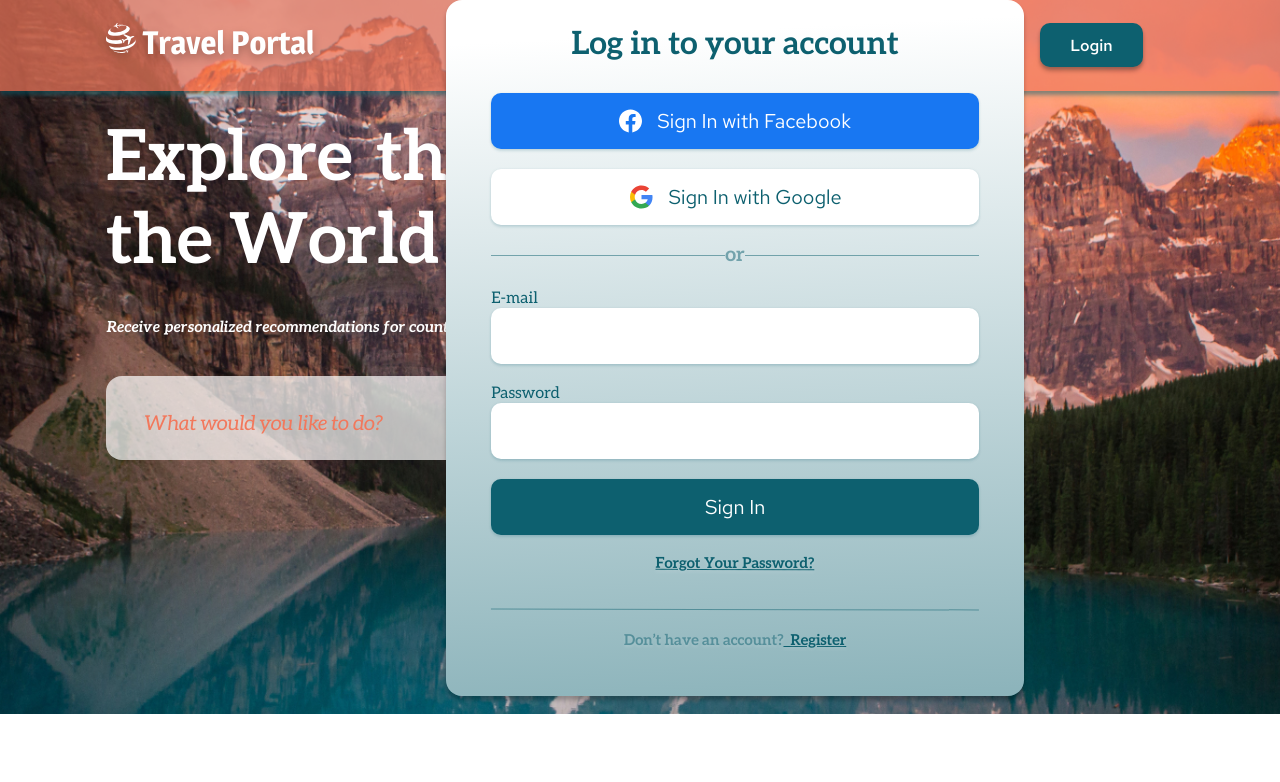
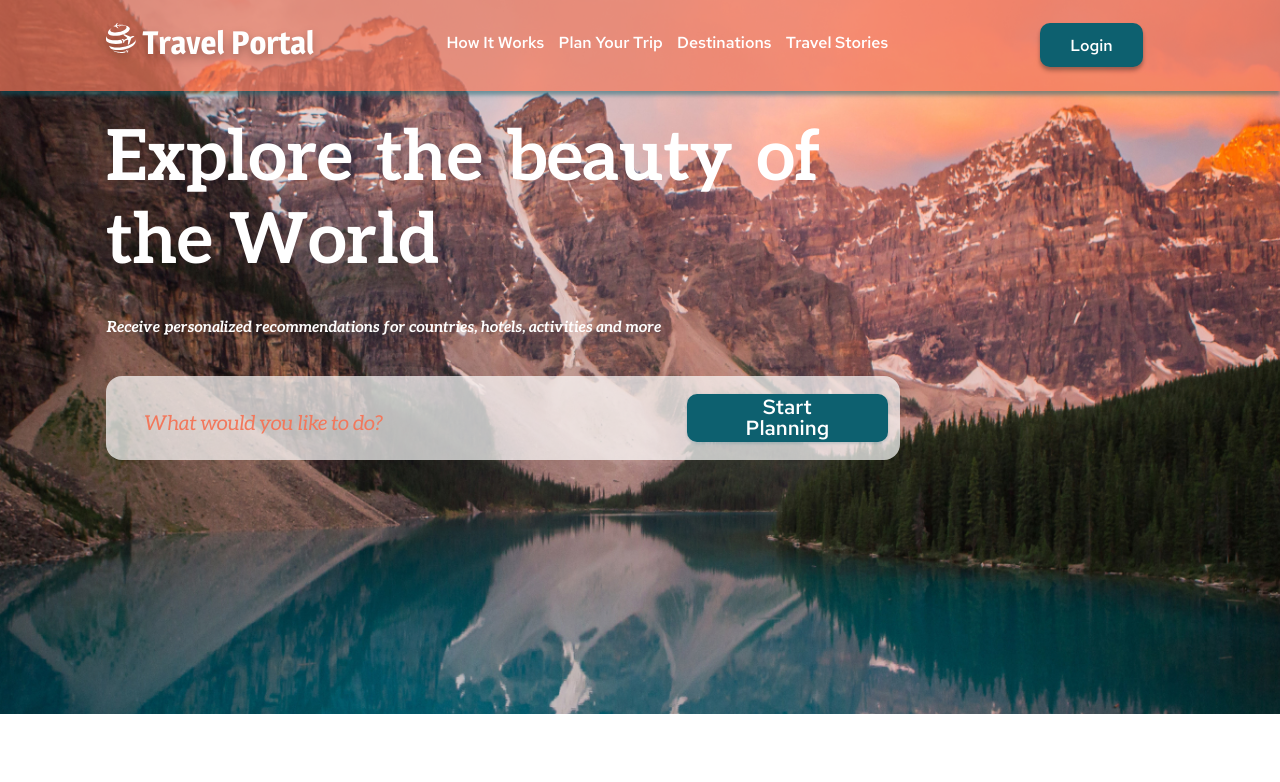
Before and after one commit to Liaaaaaaaaaaa/Momentum, a plain HTML site: page travel/index.html in a window 1280 px wide. Shown: the top 782 px of the page. Drawn offline with Linux system fonts and the light colour scheme.

Commit message:
feat: adaptive tack 2

```diff
--- a/travel/index.html
+++ b/travel/index.html
@@ -13,22 +13,29 @@
 <!-- ----------Pup-up-------------- -->
 
 <body class="main-body">
+
   <ul class="pup-up_container">
-    <li class="pup-up_title">Log in to your account</li>
-    <li class="pup-up_cell color1 text-color1"><img class="img-pupUp" src="./assets/path14.svg" alt="logo-facebook" /> <span> Sign
-        In with Facebook</span></li>
-    <li class="pup-up_cell color3 text-color2"><img class="img-pupUp" src="./assets/Google Logo.svg" alt="logo-google" /> <span>Sign
-        In with Google</span> </li>
-
+    <div class="pup-up_list">
+    <span class="pup-up_title">Log in to your account</span>
+    <form >
+      <button formaction="#SignIn" class="pup-up_cell color1 text-color1" ><img class="img-pupUp" src="./assets/path14.svg" alt="logo-facebook" /><span> Sign In with Facebook</span></button>
+    </form>
+    <form >
+      <button formaction="#SignIn" class="pup-up_cell color3 text-color2" ><img class="img-pupUp" src="./assets/Google Logo.svg" alt="logo-google" /> <span>Sign In with Google</span></button>
+    </form>
       <div class="or-text_container"><span class="border"></span><span class="or-text"> or </span><span class="border"></span></div>
       <span class="text-color_between"> E-mail</span>
-      <input class="pup-up_cell color3" type="email">
+      <input id="Email" class="pup-up_cell color3" type="email">
     <span class="text-color_between"> Password</span>
-   <input class="pup-up_cell color3" type="password">
-    <li class="pup-up_cell color2 text-color1">Sign In</li>
+   <input id="Password" class="pup-up_cell color3" type="password">
+   <form >
+    <button formaction="#SignIn" class="pup-up_cell color2 text-color1">Sign In</button>
+  </form>
     <li class="pup-up_cell2"> Forgot Your Password?</li>
     <li class="pup-up_cell3">Don’t have an account? <b style="color: #0D606F; text-decoration-line: underline;">&nbsp; Register</b></li>
-  </ul>
+  </div>
+</ul>
+
   <!-- START HEADAR -->
   <header class="main-header" id="howItWork">
     <div class="header-container">
@@ -43,7 +50,7 @@
           <li><a href="#planYourTrip" class="nav-link" data-goto="">Plan Your Trip</a></li>
           <li><a href="#dectinations" class="nav-link">Destinations</a></li>
           <li><a href="#travelStories" class="nav-link">Travel Stories</a></li>
-          <li class="burger-navLi"><a href="#Account" class="nav-link">Account</a></li>
+          <li class="burger-navLi" id="Account"><a href="#Account" class="nav-link">Account</a></li>
           <li class="burger-navLi"><a href="#SocialMedia" class="nav-link">Social Media</a></li>
           <li></li>
         </ul>
--- a/travel/index.js
+++ b/travel/index.js
@@ -1,8 +1,52 @@
-console.log("Вёрстка соответствует макету. \n Ширина экрана 390px + 48 \n блок <header> +6 \n секция preview +9 \n секция steps +9 \n секция destinations +9 \n секция stories +9 \n блок <footer> +6 \n Ни на одном из разрешений до 320px включительно не появляется горизонтальная полоса прокрутки. Весь контент страницы при этом сохраняется: не обрезается и не удаляется +15 \n нет полосы прокрутки при ширине страницы от 1440рх до 390px +7 \n нет полосы прокрутки при ширине страницы от 390px до 320рх +8 \n На ширине экрана 390рх и меньше реализовано адаптивное меню +22 \n при ширине страницы 390рх панель навигации скрывается, появляется бургер-иконка +2 \n при нажатии на бургер-иконку плавно появляется адаптивное меню +4 \n адаптивное меню соответствует макету +4 \n при нажатии на крестик адаптивное меню плавно скрывается уезжая за экран +4 ссылки в адаптивном меню работают, обеспечивая плавную прокрутку по якорям +4 (все кроме Account, она пока что просто закрывает меню) \n при клике по ссылке в адаптивном меню адаптивное меню плавно скрывается, также скрытие меню происходит если сделать клик вне данного окна +4 " )
+// console.log("Вёрстка соответствует макету. \n Ширина экрана 390px + 48 \n блок <header> +6 \n секция preview +9 \n секция steps +9 \n секция destinations +9 \n секция stories +9 \n блок <footer> +6 \n Ни на одном из разрешений до 320px включительно не появляется горизонтальная полоса прокрутки. Весь контент страницы при этом сохраняется: не обрезается и не удаляется +15 \n нет полосы прокрутки при ширине страницы от 1440рх до 390px +7 \n нет полосы прокрутки при ширине страницы от 390px до 320рх +8 \n На ширине экрана 390рх и меньше реализовано адаптивное меню +22 \n при ширине страницы 390рх панель навигации скрывается, появляется бургер-иконка +2 \n при нажатии на бургер-иконку плавно появляется адаптивное меню +4 \n адаптивное меню соответствует макету +4 \n при нажатии на крестик адаптивное меню плавно скрывается уезжая за экран +4 ссылки в адаптивном меню работают, обеспечивая плавную прокрутку по якорям +4 (все кроме Account, она пока что просто закрывает меню) \n при клике по ссылке в адаптивном меню адаптивное меню плавно скрывается, также скрытие меню происходит если сделать клик вне данного окна +4 " )
 
 const burgerMenu= document.querySelector('.burger-logo');
 const burgerNav = document.querySelector('.nav-container');
 const burgerClose = document.querySelector('.close-burger');
+const pupUp = document.querySelector('.pup-up_container');
+const Login = document.querySelector('.form-container');
+const SignIn = document.querySelector('button.color2');
+const Account = document.getElementById('Account')
+
+
+if (SignIn) {
+  SignIn.addEventListener("click", function() {
+    var val = document.getElementById('Email').value;
+    var vali = document.getElementById('Password').value;
+       let a = document.getElementById('Email').innerHTML="E-mail: " + val;
+       let b =document.getElementById('Password').innerHTML="Password: " + vali;
+       alert(a + " \n" + b);
+  });
+};
+
+if (Login) {
+  Login.addEventListener("click", function(e) {
+ document.body.classList.toggle('_lock');
+    pupUp.classList.toggle('_active');
+  });
+};
+
+if (Account) {
+  Account.addEventListener("click", function(e) {
+ document.body.classList.toggle('_lock');
+    pupUp.classList.toggle('_active');
+  });
+};
+
+function onLoginLinkClick(e) {
+  if (pupUp.classList.contains('_active')) {
+document.body.classList.remove('_lock');
+  pupUp.classList.remove('_active');
+};
+};
+
+
+const LoginRoot = document.querySelector('div.pup-up_list');
+document.addEventListener('mousedown', (e) => {
+   if (!LoginRoot.contains(e.target) ) {
+    onLoginLinkClick()
+   }
+});
 
 
 if (burgerMenu) {
--- a/travel/style.css
+++ b/travel/style.css
@@ -79,22 +79,34 @@ html {
 }
 
 /* -------------------PUP-UP */
+
 .pup-up_container {
   position: fixed;
-    display: flex;
-    flex-direction: column;
-    top:0;
-    right: 20%;
+  width: 100%;
+  height: 100%;
+  display: block;
+  top: -1000px;
+ z-index: 15;
+ background-color:  rgba(26, 32, 34, 0.5);
+}
+.pup-up_list {
+  position: relative;
+  width: 45.2%;
+  left: 5%;
   background: linear-gradient(177.09deg, #FFFFFF 6.15%, #0D606F 202.69%);
   box-shadow: 0px 4px 4px rgba(0, 0, 0, 0.25);
   border-radius: 16px;
-margin:auto;
-z-index: 15;
-width: 45.14%;
-padding: 25px 45px;
+  margin: auto;
+  padding: 2.05% 3.25% 0;
   list-style: none;
-justify-content: center;
-/* height: ; */
+  transition: top, bottom 0.9s ease 0.1s;
+  -webkit-transition: top, bottom 0.9s ease 0.1s;
+  -moz-transition: top, bottom 0.9s ease 0.1s;
+  margin-top: 0;
+}
+.pup-up_container._active {
+  top: -16px;
+  transition: top 0.9s ease 0.3s;
 }
 
 .pup-up_title {
@@ -102,10 +114,10 @@ justify-content: center;
   font-family: 'Aleo';
   font-style: normal;
   font-weight: 700;
-font-size: 32px;
-line-height: 38px;
+  font-size: 2.25vw;
+  line-height: 2.7vw;
   color: #0D606F;
-margin-bottom: 30px;
+  margin-bottom: 3.8%;
   align-content: center;
   justify-content: center;
 }
@@ -115,56 +127,48 @@ justify-content: center;
   width: 100%;
   box-shadow: 0px 0px 3px rgba(13, 96, 111, 0.08), 0px 2px 3px rgba(13, 96, 111, 0.16);
   border-radius: 10px;
- padding: 15px 0;
+  padding: 2.8% 0;
   font-family: 'Red Hat Text';
   font-style: normal;
   font-weight: 400;
-font-size: 20px;
-line-height: 26px;
-margin-bottom: 20px;
+  font-size: 1.4vw;
+  line-height: 1.9vw;
+  margin-bottom: 3.8%;
   justify-content: center;
   align-items: center;
-min-height: 54px;
+  min-height: 3.8vw;
   border: none;
 }
 
 .img-pupUp {
-  margin-right: 15px;
+  margin-right: 1.1vw;
 }
+
 .text-color1 {
-  font-family: 'Red Hat Text';
-font-style: normal;
-font-weight: 400;
-font-size: 20px;
-line-height: 26px;
   color: #FFFFFF;
 }
 
 .text-color2 {
-  font-family: 'Red Hat Text';
-font-style: normal;
-font-weight: 400;
-font-size: 20px;
-line-height: 26px;
   color: #0D606F;
 }
 
 .or-text_container {
   display: flex;
   text-align: center;
-    margin-bottom: 10px;
-    padding-top: 10px;
+  margin-bottom: 0.7vw;
+  padding-top: 0.7vw;
 }
+
 .or-text {
   position: relative;
   display: inline-block;
   vertical-align: middle;
- top: -12px;
+  top: -0.7vw;
   font-family: 'Aleo';
   font-style: normal;
   font-weight: 700;
-  font-size: 20px;
-  line-height: 24px;
+  font-size: 1.4vw;
+  line-height: 1.9vw;
   color: rgba(13, 96, 111, 0.5);
   z-index: 20;
   justify-content: center;
@@ -173,8 +177,10 @@ justify-content: center;
 .color1 {
   background: #1877F2;
 }
+
 .color2 {
-  background: #0D606F;;
+  background: #0D606F;
+  ;
 }
 
 .color3 {
@@ -185,19 +191,19 @@ justify-content: center;
   font-family: 'Aleo';
   font-style: normal;
   font-weight: 400;
-font-size: 16px;
-line-height: 19px;
+  font-size: 1.11vw;
+  line-height: 1.3vw;
   color: #0D606F;
 }
 
 .pup-up_cell2 {
   display: flex;
-  height: 55px;
+  height: 3.82vw;
   font-family: 'Aleo';
   font-style: normal;
   font-weight: 700;
-font-size: 15px;
-line-height: 18px;
+  font-size: 1.1vw;
+  line-height: 1.3vw;
   text-decoration-line: underline;
   color: #0D606F;
   text-shadow: 0px 2px 3px rgba(255, 255, 255, 0.16);
@@ -205,14 +211,15 @@ justify-content: center;
   border-bottom: 1px solid rgba(13, 96, 111, 0.5);
   transform: rotate(0.1deg);
 }
+
 .pup-up_cell3 {
   display: flex;
-  height: 61px;
+  height: 4.3vw;
   font-family: 'Aleo';
   font-style: normal;
   font-weight: 700;
-font-size: 15px;
-line-height: 18px;
+  font-size: 1.1vw;
+  line-height: 1.3vw;
   color: rgba(13, 96, 111, 0.5);
   text-shadow: 0px 2px 3px rgba(255, 255, 255, 0.16);
   justify-content: center;
@@ -222,9 +229,8 @@ align-items: center;
 .border {
   display: flex;
   height: 1px;
-  background:rgba(13, 96, 111, 0.5);
+  background: rgba(13, 96, 111, 0.5);
   width: 50%;
-
 }
 
 /* ----------START HEADAR-------------------------------- */
@@ -407,7 +413,7 @@ width: 50%;
     cursor: pointer;
     padding: 0px 15px 20px 8px;
     transition: right, left 0.9s ease 0.1s;
-    -webkit-transition: right 0.9s ease 0.1s ;
+    -webkit-transition: right 0.9s ease 0.1s;
     -moz-transition: right 0.9s ease 0.1s;
     margin-right: 0;
   }
@@ -1170,7 +1176,7 @@ img {
 /* -----------media FOOTER --------------- */
 @media (max-width:390px) {
   .main-footer {
-    padding: 0.8% 20% ;
+    padding: 0.8% 20%;
     min-width: 100%;
 
   }
```
Lines whose indentation alone changed are shown as unchanged.
